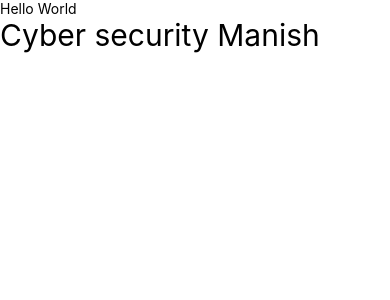
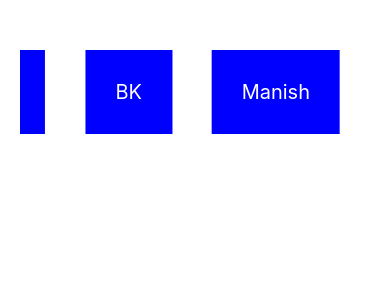
Before and after one commit to Manish-Syal123/Demo_React_Native, a React Native app: screen / in a window 390 px wide. Shown: the top 300 px of the page. Built offline with nearby package versions, Linux system fonts and the light colour scheme.

Commit message:
FlatList Keys & Horizontal \ Vertical Scrolling Effects

```diff
--- a/App.js
+++ b/App.js
@@ -6,7 +6,7 @@ import FlatListDemo from "./src/screens/FlatListDemo";
 export default function App() {
   return (
     <View>
-      <Text>Hello World</Text>
+      {/* <Text>Hello World</Text> */}
       <FlatListDemo />
     </View>
   );
--- a/src/screens/FlatListDemo.js
+++ b/src/screens/FlatListDemo.js
@@ -3,34 +3,47 @@ import { Text, View, StyleSheet, FlatList } from "react-native";
 import namedata from "./arraydata";
 
 const FlatListDemo = () => {
-  const callname = (elem) => {
-    if (elem.item.name === "Hacker") {
-      return elem.item.work + " Manish";
-    }
-  };
+  // const callname = (elem) => {
+  //   if (elem.item.name === "Hacker" && elem.item.key == "4") {
+  //     return elem.item.work + " Manish";
+  //   }
+  // };
   const names = [
     {
+      key: "1",
       name: "Manish",
       work: "computer",
     },
     {
+      key: "2",
       name: "BK",
       work: "computer",
     },
     {
+      key: "3",
       name: "Syal",
       work: "computer",
     },
     {
+      key: "4",
       name: "Hacker",
       work: "Cyber security",
     },
   ];
   return (
     <FlatList
+      style={styles.listStyle}
+      keyExtractor={(index) => {
+        return index.key;
+      }}
+      horizontal
+      inverted
+      //numColumns={2}
+      showsHorizontalScrollIndicator={false}
       data={names}
-      renderItem={(elem) => {
-        return <Text style={styles.textStyle}>{callname(elem)}</Text>;
+      renderItem={({ item }) => {
+        //object de-construct
+        return <Text style={styles.textStyle}>{item.name}</Text>;
       }}
     />
   );
@@ -38,7 +51,16 @@ const FlatListDemo = () => {
 
 const styles = StyleSheet.create({
   textStyle: {
-    fontSize: 30,
+    fontSize: 20,
+    padding: 30,
+    backgroundColor: "blue",
+    margin: 20,
+    color: "white",
+  },
+  listStyle: {
+    textAlign: "center",
+    margin: 20,
+    padding: 10,
   },
 });
 export default FlatListDemo;
```
